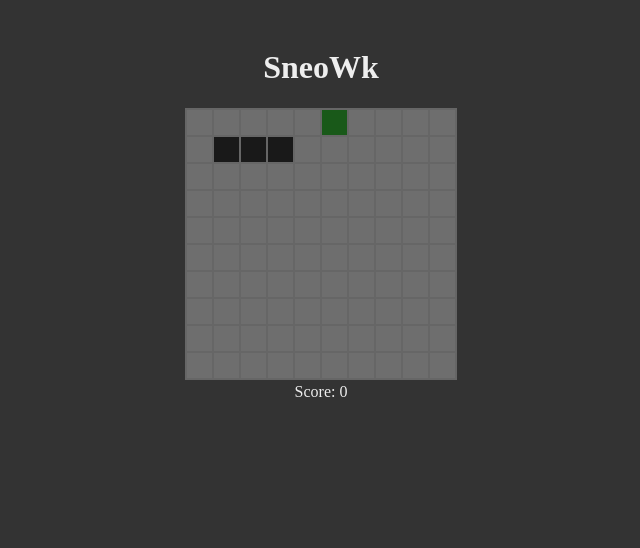
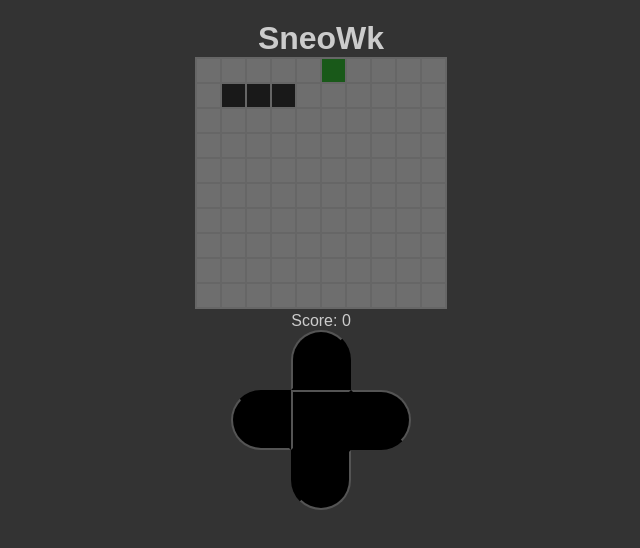
Before and after one commit to jordanrobert/sneowk, a React (Create React App) app: page / in a window 1280 px wide. Shown: the top 548 px of the page, without its empty margins (319-959 px from the left). Built offline with nearby package versions, Linux system fonts and the light colour scheme.

Commit message:
added ui buttons

```diff
--- a/src/components/game.js
+++ b/src/components/game.js
@@ -91,6 +91,13 @@ function Game() {
             <div>
                 Score: { state.score }
             </div>
+            <div class="controls">
+                <button class="control control-up"></button>
+                <button class="control control-left"></button>
+                <button class="control control-right"></button>
+                <button class="control control-down"></button>
+                <button class="control-pause"></button>
+            </div>
         </div>
     );
 }
--- a/src/style.css
+++ b/src/style.css
@@ -1,14 +1,21 @@
+* {
+  margin: 0;
+  padding: 0;
+  box-sizing: border-box;
+}
+
 body {
   background: #333;
-  text-align: center;
-  padding-top: 20px;
-  color: #eee;
 }
 
 #game {
   outline: none;
-  width: 100%;
-  height: 100%;
+  width: 292px;
+  text-align: center;
+  color: #ccc;
+  margin: 0 auto;
+  font-family: Arial, Helvetica, sans-serif;
+  padding: 20px;
 }
 
 .board {
@@ -42,3 +49,51 @@ body {
 .game-over .square--snake {
   background-color: red;
 }
+
+.controls {
+  position: relative;
+}
+
+.control, .control-pause {
+  width: 60px;
+  height: 60px;
+  position: absolute;
+  background: black;
+}
+
+.control {
+  border-top-left-radius: 50%;
+  border-top-right-radius: 50%;
+}
+
+.control-pause {
+  left: 50%;
+  margin-left: -30px;
+  top: 60px;
+}
+
+.control-left {
+  transform: rotate(-90deg);
+  left: 50%;
+  margin-left: -90px;
+  top: 60px;
+}
+
+.control-right {
+  transform: rotate(90deg);
+  right: 50%;
+  margin-right: -90px;
+  top: 60px;
+}
+
+.control-up {
+  left: 50%;
+  margin-left: -30px;
+}
+
+.control-down {
+  transform: rotate(180deg);
+  left: 50%;
+  margin-left: -30px;
+  top: 120px;
+}
```
